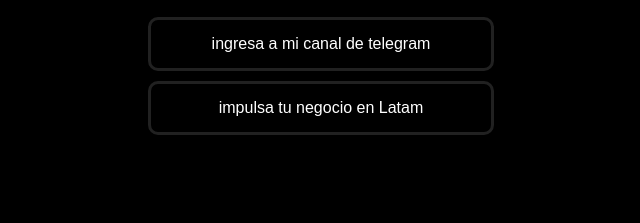
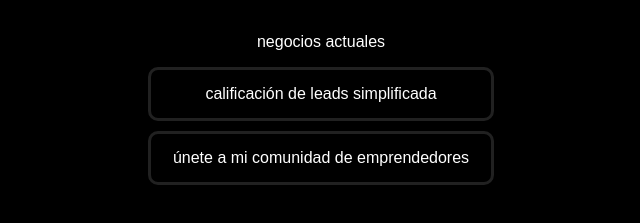
Before and after one commit to brandonpty/landing, a plain HTML site: page index.html in a window 1280 px wide. Shown: the part 229-452 px from the top of the page, without its empty margins (319-959 px from the left). Drawn offline with Linux system fonts and the light colour scheme.

Commit message:
Update index.html

```diff
--- a/index.html
+++ b/index.html
@@ -24,8 +24,8 @@
   <img src="https://raw.githubusercontent.com/u09093023/landing/refs/heads/main/profile.jpg" alt="Profile Picture" class="profile-image">
 
   <h2>BRANDON</h2>
-
-  <a href="https://t.me/mrbrvndon" class="button">ingresa a mi canal de telegram</a>
-  <a href="https://www.strivelatam.com" class="button">impulsa tu negocio en Latam</a>
+  <p>negocios actuales</p>
+  <a href="https://links.brandon.lat/ZAYE8I" class="button">calificación de leads simplificada</a>
+  <a href="https://links.brandon.lat/2K1l6C" class="button">únete a mi comunidad de emprendedores</a>
 </body>
 </html>
```
